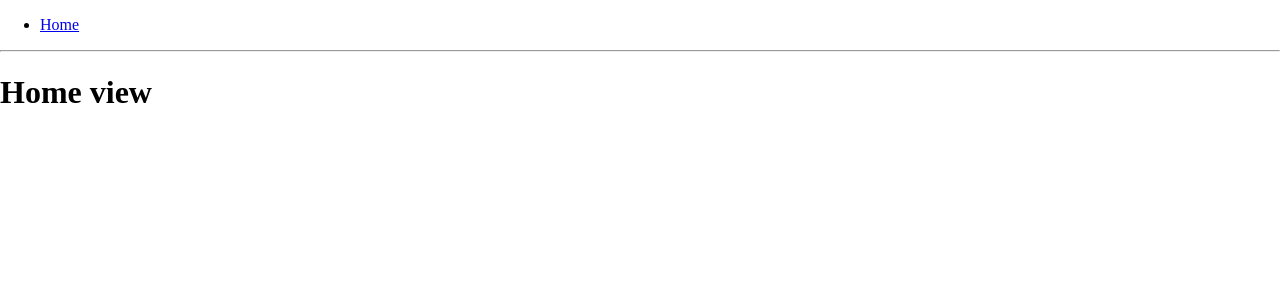
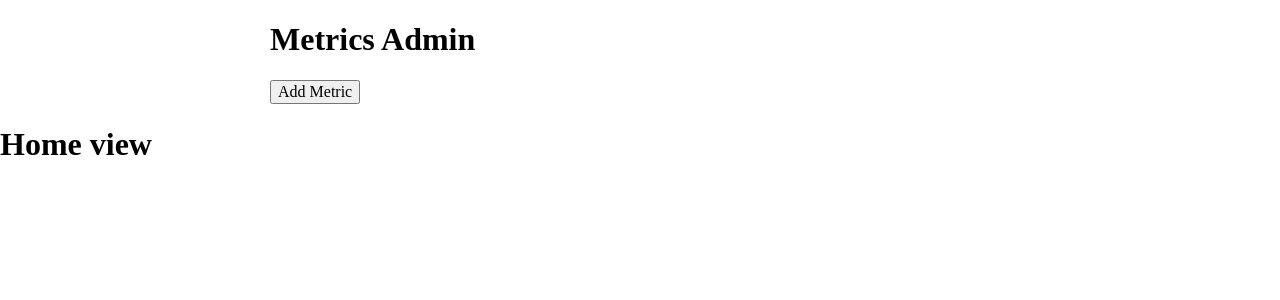
Before and after one commit to angelo-martinez/metrics-api-front-end, a React (Create React App) app: page / in a window 1280 px wide. Shown: the top 300 px of the page. Built offline with nearby package versions, Linux system fonts and the light colour scheme; no server answers.

Commit message:
added wrapper component

```diff
--- a/src/App.js
+++ b/src/App.js
@@ -1,12 +1,8 @@
 import { useEffect, useState } from 'react';
-import {
-  BrowserRouter as Router,
-  Routes,
-  Route,
-  Link
-} from "react-router-dom";
-import Home from './components/Home'
-import Metric from './components/Metric'
+import { BrowserRouter as Router, Routes, Route, Link } from 'react-router-dom';
+import Home from './components/Home';
+import Metric from './components/Metric';
+import NavBar from './components/NavBar';
 
 const App = () => {
   const [data, setData] = useState('');
@@ -15,26 +11,19 @@ const App = () => {
       method: 'GET',
       headers: { 'Content-Type': 'application/json' },
     })
-      .then(response => response.json())
-      .then(data => setData(data))
-      .catch(e => console.log(e))
+      .then((response) => response.json())
+      .then((data) => setData(data))
+      .catch((e) => console.log(e));
   }, []);
   return (
     <Router>
-      <div>
-        <ul>
-          <li>
-            <Link to="/">Home</Link>
-          </li>
-        </ul>
-        <hr />
-        <Routes>
-          <Route exact path="/" element={<Home />} />
-          <Route path="/metric" element={<Metric />} />
-        </Routes>
-      </div>
+      <NavBar />
+      <Routes>
+        <Route exact path='/' element={<Home />} />
+        <Route path='/metric' element={<Metric />} />
+      </Routes>
     </Router>
   );
-}
+};
 
 export default App;
--- /dev/null
+++ b/src/components/NavBar/index.js
@@ -0,0 +1,14 @@
+import Wrapper from '../Wrapper';
+
+const NavBar = () => {
+  return (
+    <nav className='bar'>
+      <Wrapper>
+        <h1 className='title'>Metrics Admin</h1>
+        <button className='btn'>Add Metric</button>
+      </Wrapper>
+    </nav>
+  );
+};
+
+export default NavBar;
--- /dev/null
+++ b/src/components/Wrapper/index.js
@@ -0,0 +1,7 @@
+import { wrapper } from './styles.module.css';
+
+const Wrapper = ({ children }) => {
+  return <div className={wrapper}>{children}</div>;
+};
+
+export default Wrapper;
--- /dev/null
+++ b/src/components/Wrapper/styles.module.css
@@ -0,0 +1,7 @@
+.wrapper {
+  max-width: 740px;
+  padding-left: 20px;
+  padding-right: 20px;
+  margin-left: auto;
+  margin-right: auto;
+}
```
Also changed, not shown: src/components/Home/index.js (+2 -6 lines), src/components/Metric/index.js (+2 -6 lines), src/components/NavBar/styles.module.css (added).
